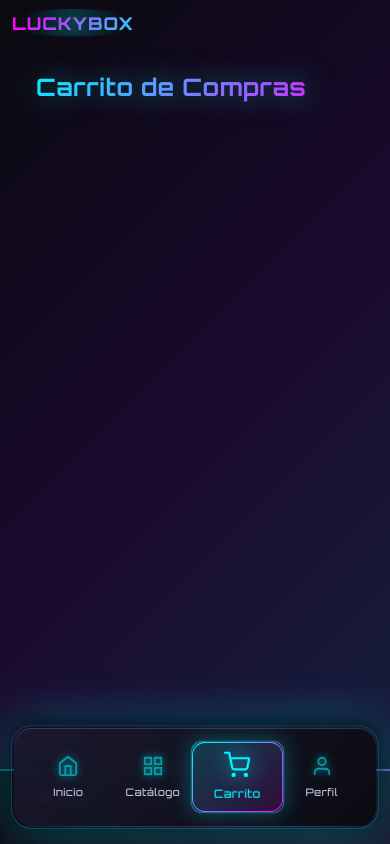
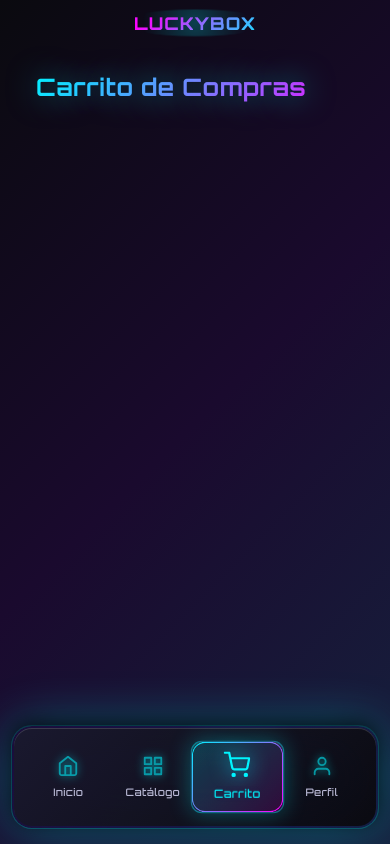
Before and after one commit to BerpL/lucky-box, a React (Vite) app: page /lucky-box/cart in a window 390 px wide. Built offline with nearby package versions, Linux system fonts and the light colour scheme.

Commit message:
Ocultar footer y centrar logo en móvil

```diff
--- a/src/components/Layout.css
+++ b/src/components/Layout.css
@@ -325,12 +325,21 @@
 @media (max-width: 768px) {
   .floating-logo {
     top: 1rem;
-    left: 1rem;
+    left: 50%;
+    transform: translateX(-50%);
     z-index: 1002;
+  }
+
+  .floating-logo .logo-container {
+    text-align: center;
   }
 
   .floating-logo .logo {
     font-size: 1.4rem;
+  }
+
+  .footer {
+    display: none;
   }
 
   .floating-menu {
@@ -442,7 +451,8 @@
 @media (max-width: 480px) {
   .floating-logo {
     top: 0.75rem;
-    left: 0.75rem;
+    left: 50%;
+    transform: translateX(-50%);
   }
 
   .floating-logo .logo {
```
